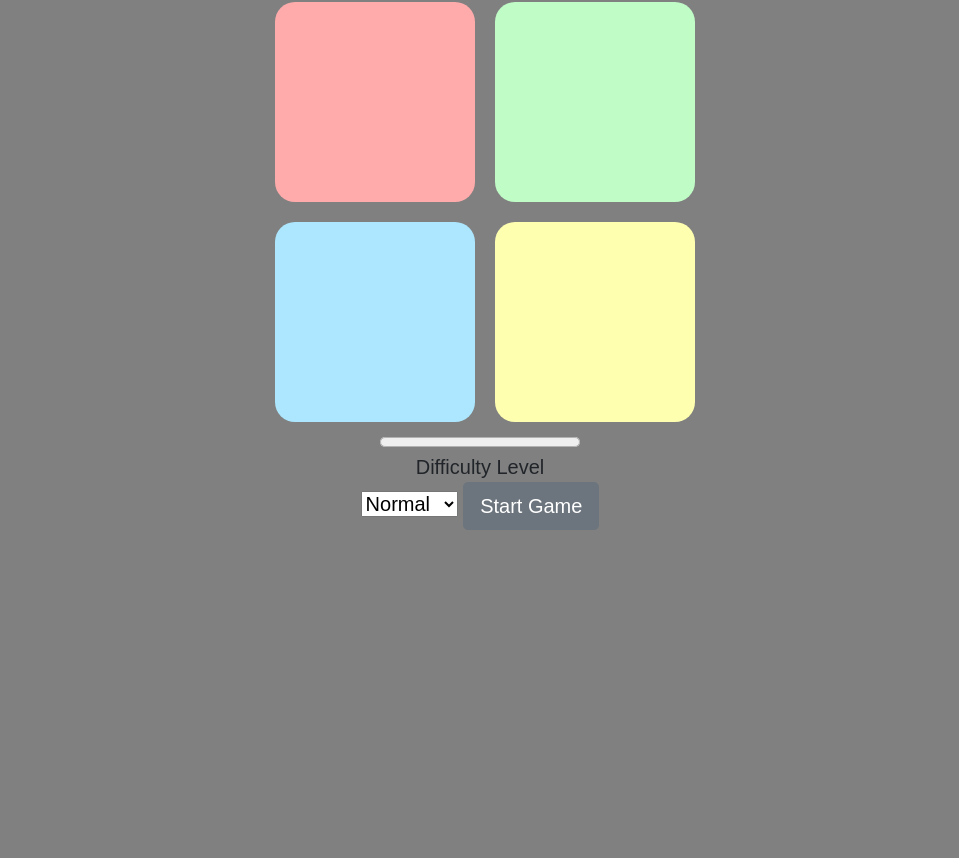
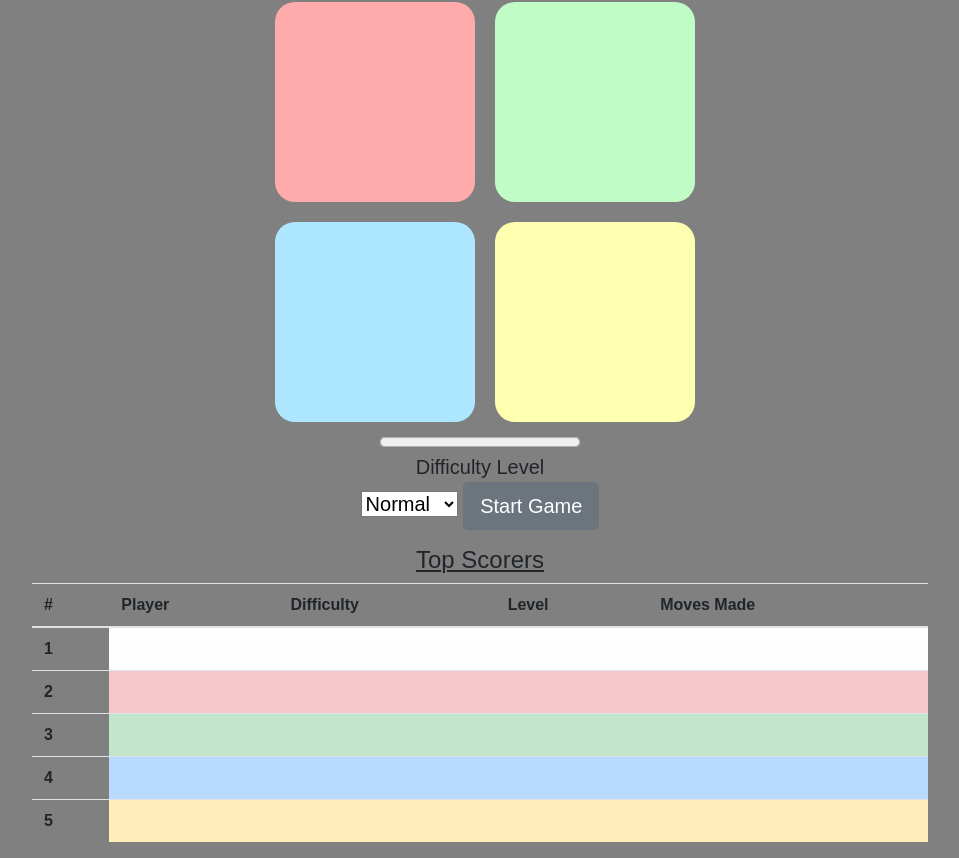
Before and after one commit to randallalala/Pattern-Matching, a plain HTML site: page index.html in a window 1280 px wide. Shown: the part 64-922 px from the top of the page, without its empty margins (160-1119 px from the left). Before the commit the page ends 800 px from the top, so only its background shows below. Drawn offline with nearby package versions, Linux system fonts and the light colour scheme.

Commit message:
top score table added

```diff
--- a/index.html
+++ b/index.html
@@ -36,6 +36,66 @@
 
     <button id="startBtn" class="btn btn-secondary btn-lg">Start Game</button>
 
+
+    <div class="score-board-block">
+        <p></p>
+        <h4 class="board-title"><u>Top Scorers</u></h4>
+        <table class="table">
+            <thead>
+                <tr>
+                    <th scope="col">#</th>
+                    <th scope="col">Player</th>
+                    <th scope="col">Difficulty</th>
+                    <th scope="col">Level</th>
+                    <th scope="col">Moves Made</th>
+                </tr>
+            </thead>
+            <tbody>
+                <!-- white-->
+                <tr>
+                    <th scope="row">1</th>
+                    <td class="table-light"></td>
+                    <td class="table-light"></td>
+                    <td class="table-light"></td>
+                    <td class="table-light"></td>
+                </tr>
+                <!-- red -->
+                <tr>
+                    <th scope="row">2</th>
+                    <td class="table-danger"></td>
+                    <td class="table-danger"></td>
+                    <td class="table-danger"></td>
+                    <td class="table-danger"></td>
+                </tr>
+
+                <!-- green-->
+                <tr>
+                    <th scope="row">3</th>
+                    <td class="table-success"></td>
+                    <td class="table-success"></td>
+                    <td class="table-success"></td>
+                    <td class="table-success"></td>
+                </tr>
+                <!-- blue -->
+                <tr>
+                    <th scope="row">4</th>
+                    <td class="table-primary"></td>
+                    <td class="table-primary"></td>
+                    <td class="table-primary"></td>
+                    <td class="table-primary"></td>
+                </tr>
+                <!-- yellow-->
+                <tr>
+                    <th scope="row">5</th>
+                    <td class="table-warning"></td>
+                    <td class="table-warning"></td>
+                    <td class="table-warning"></td>
+                    <td class="table-warning"></td>
+                </tr>
+            </tbody>
+        </table>
+
+    </div>
     <p></p>
     <script>
 
--- a/style.css
+++ b/style.css
@@ -45,6 +45,12 @@ body {
     margin: 10px;
 }
 
+.table {
+    width: 70%;
+    margin: auto;
+
+}
+
 .opaque {
     background: grey;
     transition: 1s;
```
